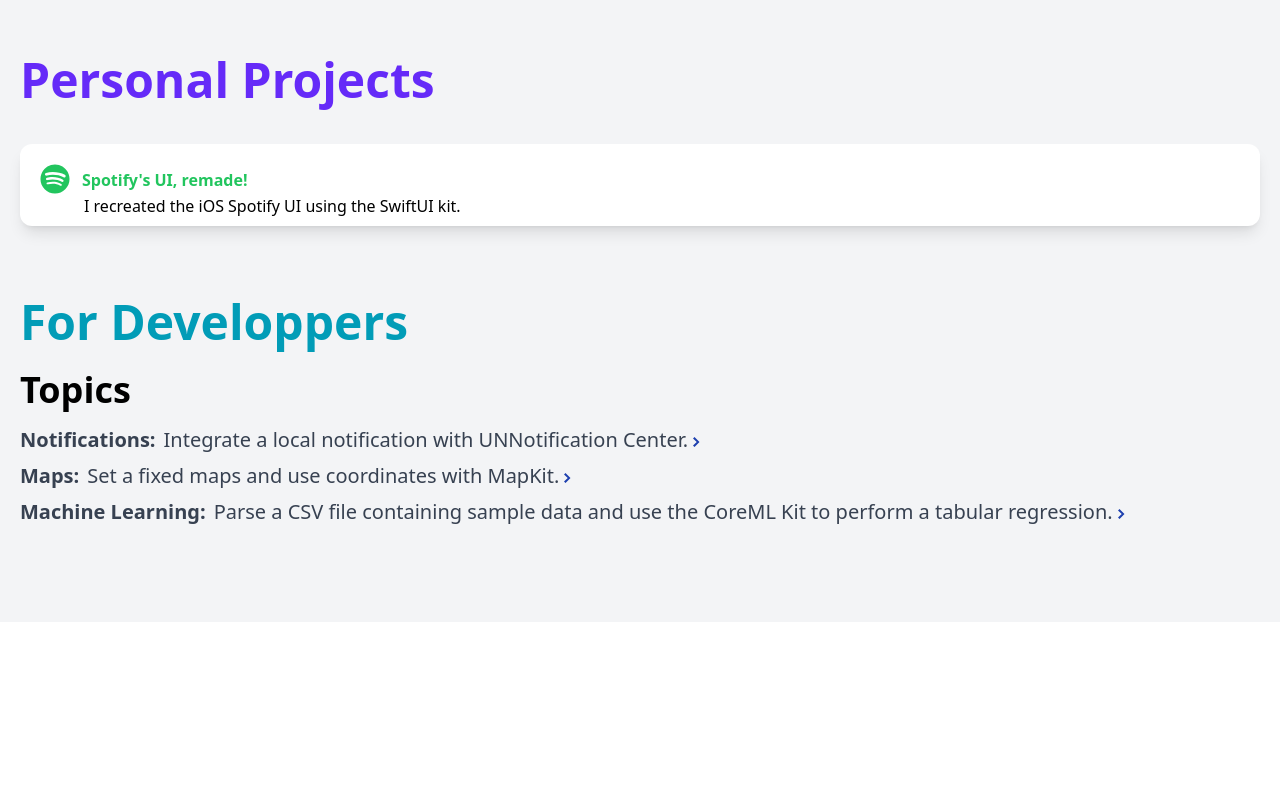
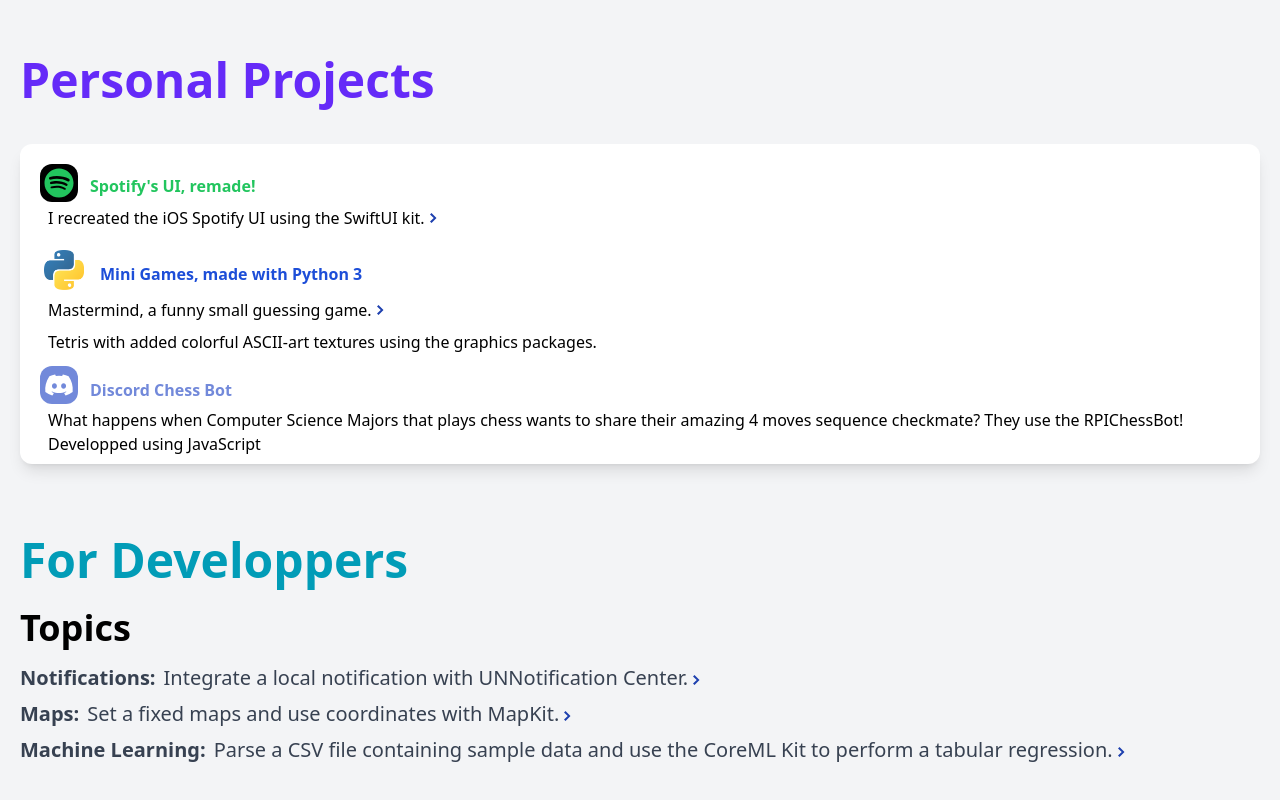
Before and after one commit to tommytrg297/MyWebsite, a React (Create React App) app: page / in a window 1280 px wide. Shown: the part 1862-2662 px from the top of the page. Before the commit the page ends 2484 px from the top, so only its background shows below. Built offline with nearby package versions, Linux system fonts and the light colour scheme.

Commit message:
more updates

```diff
--- a/src/components/personalProjects.js
+++ b/src/components/personalProjects.js
@@ -1,6 +1,8 @@
 import React from "react";
-import {FaSpotify,FaPython} from "react-icons/fa";
-import BSDiscord from "react-icons/bs";
+import {FaSpotify,FaPython,FaDiscord} from "react-icons/fa";
+import img1 from "../images/python.svg.png";
+import {GoChevronRight} from "react-icons/go";
+
 
 
 
@@ -11,13 +13,56 @@
         <div className=" bg-white shadow-lg rounded-xl p-2 ">
 
         {/** SPOTIFY UI*/}
+        <div className = "flex pl-3 pt-3">
+           <div className = " p-1  bg-black rounded-xl"><FaSpotify size={30} className = "text-green-500 "/> </div>
+            <p className="pl-3 pt-2.5 font-semibold text-green-500">Spotify's UI, remade!</p>
+        </div>
         <div className = "flex">
-           <div className = "pl-3 pt-3"><FaSpotify size={30} className = "text-green-500"/> </div>
-            <p className="pl-3 pt-4 font-semibold text-green-500">Spotify's UI, remade!</p>
-        </div>
-        <p className=" pl-14">
+        <p className=" pl-5 pt-1">
             I recreated the iOS Spotify UI using the SwiftUI kit.
         </p>
+        <a href="https://github.com/TruongTommy99/-SpotifyUI" target="_blank" rel="noreferrer noopener"
+            className = "py-2  text-blue-800">
+                    <GoChevronRight/>
+                     </a>
+        </div>
+
+
+        {/** Python Games */}
+        <div className = "flex pl-3 pt-3">
+           <div className = " p-1 rounded-xl">
+           <img src={img1} className=" object-scale-down h-[2.5rem]"></img>
+               </div>
+            <p className="pl-3 pt-4 font-semibold text-blue-700">Mini Games, made with Python 3</p>
+        </div>
+
+        <div className = "flex">
+        <p className=" pl-5 pt-1">
+            Mastermind, a funny small guessing game.
+        </p>
+        <a href="https://github.com/TruongTommy99/Mastermind" target="_blank" rel="noreferrer noopener"
+            className = "py-2  text-blue-800">
+                    <GoChevronRight/>
+                     </a>
+        </div>
+
+
+
+        <p className=" pl-5 pt-1">
+            Tetris with added colorful ASCII-art textures using the graphics packages.
+        </p>
+
+
+
+        {/** Discord ChessBot*/}
+        <div className = "flex pl-3 pt-3">
+           <div className = " p-1 bg-[#7289DA] rounded-xl"><FaDiscord size={30} className = " text-white"/> </div>
+            <p className="pl-3 pt-3 font-semibold text-[#7289DA]">Discord Chess Bot</p>
+        </div>
+        <p className=" pl-5 pt-1">
+            What happens when Computer Science Majors that plays chess wants to share their amazing 4 moves sequence checkmate? They use the RPIChessBot!
+        </p>
+        <p className=" pl-5"> Developped using JavaScript </p>
 
 
 
```
